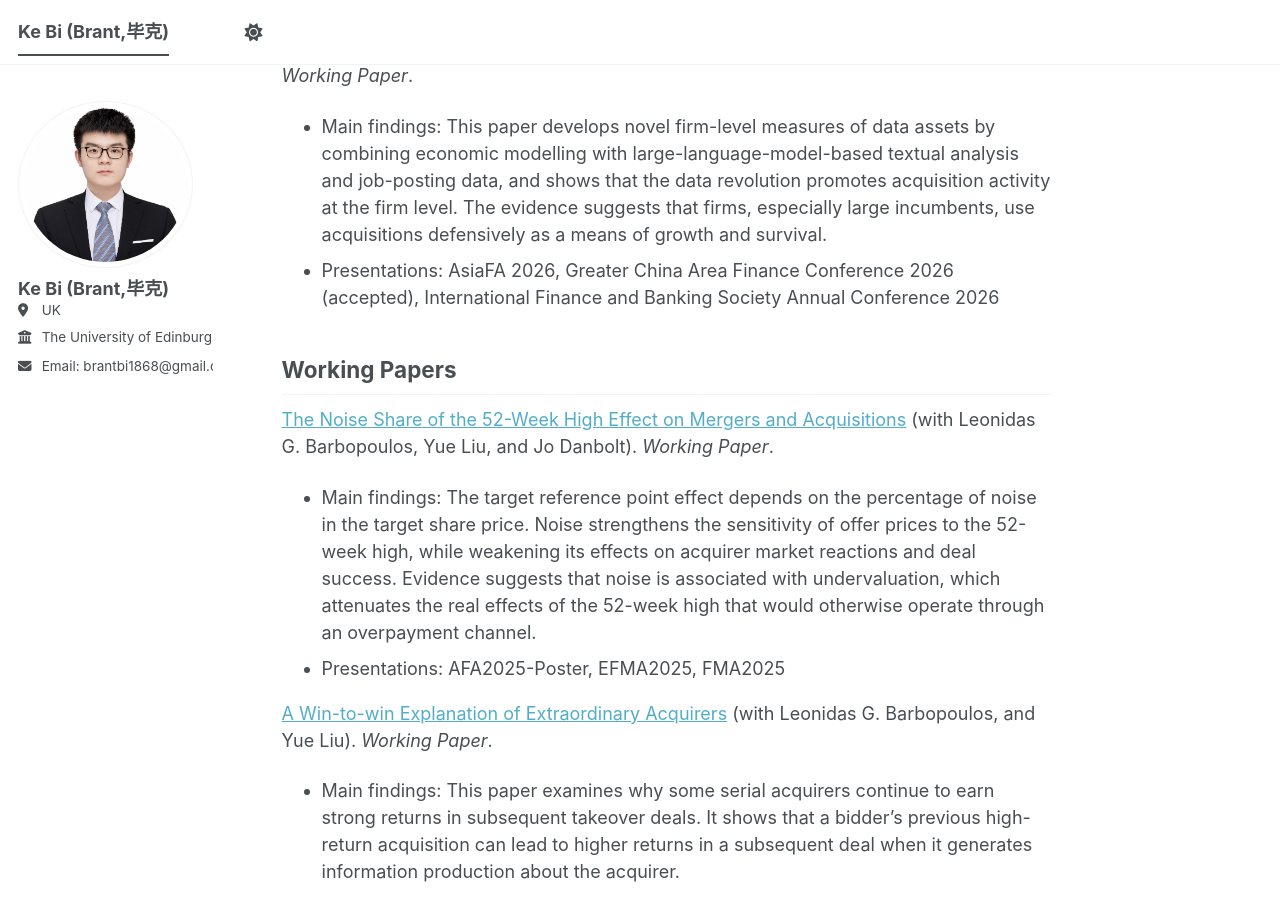
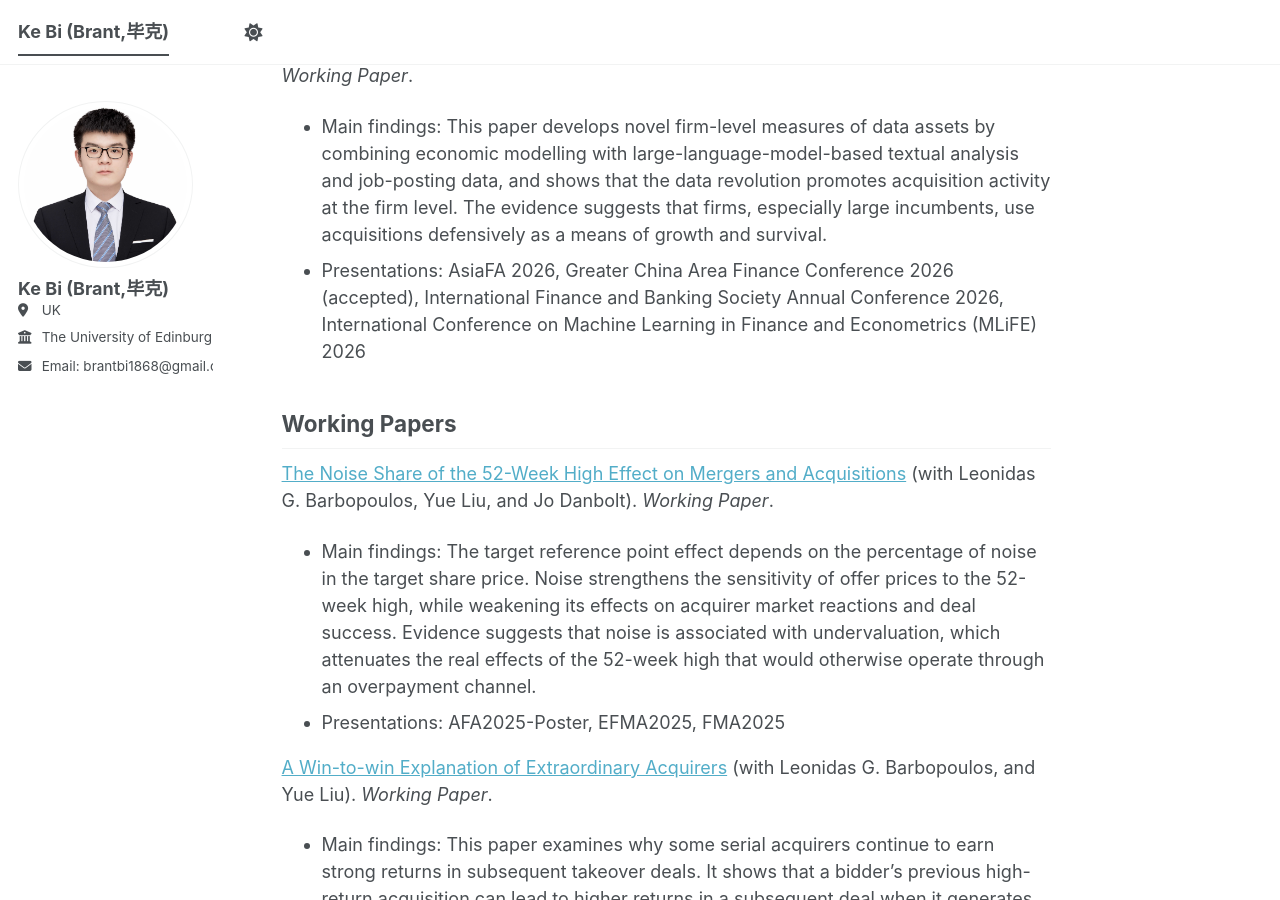
Before and after one commit to brant1868/brant1868.github.io, a Jekyll site: the page built from _pages/about.md, in a window 1280 px wide and 900 px high, scrolled down 725 px. Built offline with Jekyll 4.4.1, drawn with Linux system fonts in a browser that asks for light colours; a script bundle is joined from its source files by our own code; library files that are not in the unit come from our copies.

Commit message:
Update about.md

```diff
--- a/_pages/about.md
+++ b/_pages/about.md
@@ -30,7 +30,8 @@
 ------
 [Firm-level Data Assets and Inorganic Growth](https://drive.google.com/file/d/18_bj7RDudriuxyp20cNe9Nx_aRuuybR3/view?usp=sharing){:target="_blank" } (with Leonidas G. Barbopoulos, and Yue Liu). _Working Paper_.
 - Main findings: This paper develops novel firm-level measures of data assets by combining economic modelling with large-language-model-based textual analysis and job-posting data, and shows that the data revolution promotes acquisition activity at the firm level. The evidence suggests that firms, especially large incumbents, use acquisitions defensively as a means of growth and survival.
-- Presentations: AsiaFA 2026, Greater China Area Finance Conference 2026 (accepted), International Finance and Banking Society Annual Conference 2026
+- Presentations: AsiaFA 2026, Greater China Area Finance Conference 2026 (accepted), International Finance and Banking Society Annual Conference 2026, International Conference on Machine Learning in Finance and Econometrics (MLiFE) 2026
+
 
 
 Working Papers
```
